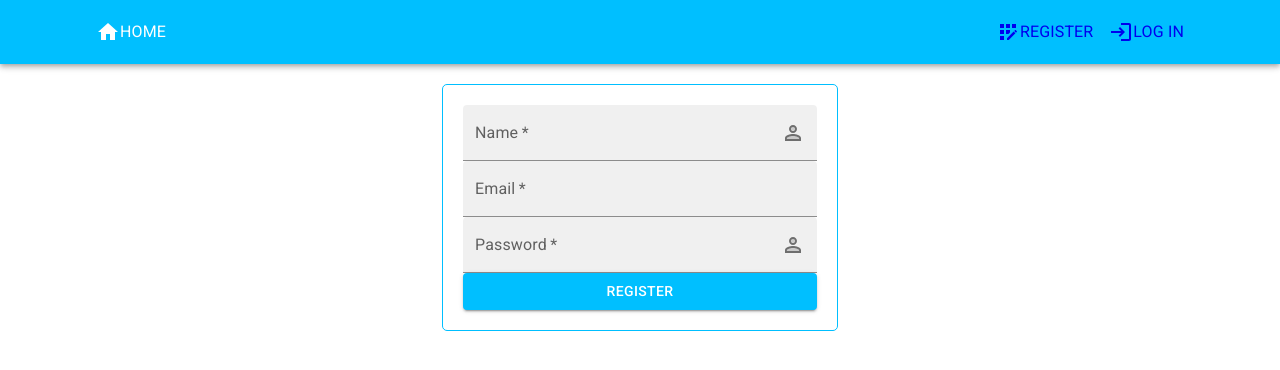
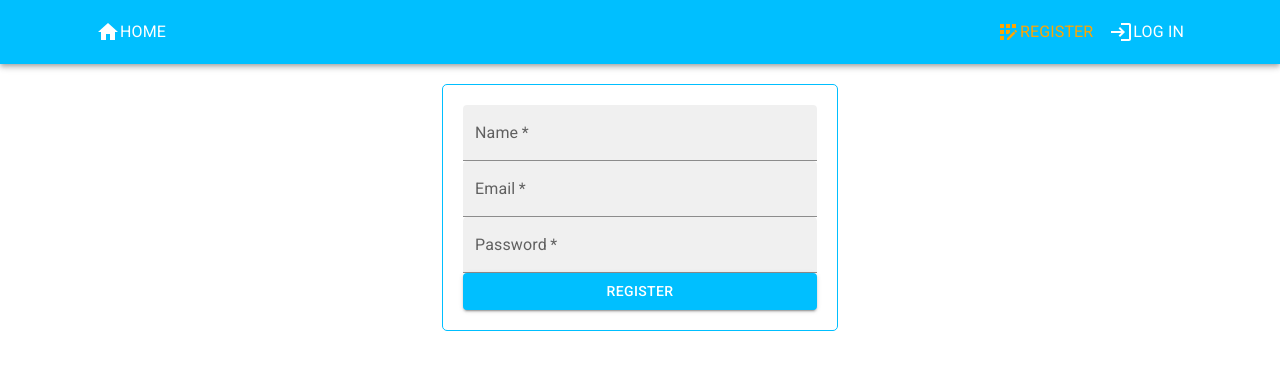
Before and after one commit to vadimvatsenko/goit-react-hw-08-phonebook, a React (Create React App) app: page /goit-react-hw-08-phonebook/register in a window 1280 px wide. Shown: the top 370 px of the page. Built offline with nearby package versions, Linux system fonts and the light colour scheme.

Commit message:
06.02.2023 08:31

```diff
--- a/package.json
+++ b/package.json
@@ -30,6 +30,7 @@
     "redux": "^4.2.0",
     "redux-persist": "^6.0.0",
     "shortid": "^2.2.16",
+    "styled-components": "^5.3.6",
     "web-vitals": "^2.1.3"
   },
   "scripts": {
--- a/src/components/navigation/Nav.js
+++ b/src/components/navigation/Nav.js
@@ -4,7 +4,8 @@ import AppRegistrationIcon from '@mui/icons-material/AppRegistration';
 import HomeIcon from '@mui/icons-material/Home';
 import LoginIcon from '@mui/icons-material/Login';
 
-import {Outlet, Link } from "react-router-dom";
+import { Outlet } from "react-router-dom";
+import { StyledLink } from './nav.styled';
 
 export default function Nav() {
     return (
@@ -15,14 +16,13 @@ export default function Nav() {
                         position="static">
                         <Container>
                             <Toolbar>
-                                <Link to="/"
-                                style={{color: 'white'}}>
+                                <StyledLink to="/">
                                     <Button color="inherit">
                                         <HomeIcon />
                                         <Typography>Home</Typography>
                                     </Button>
-                                </Link>
-                                <Link to="/register"
+                                </StyledLink>
+                                <StyledLink to="/register"
                                     style={{
                                             marginLeft: 'auto'
                                         }}>
@@ -31,14 +31,14 @@ export default function Nav() {
                                         <Typography>Register</Typography>
 
                                     </Button>
-                                </Link>
-                                <Link to="/login">
+                                </StyledLink>
+                                <StyledLink to="/login">
                                     <Button color="inherit">
                                         <LoginIcon />
-                                        <Typography>Log In</Typography>
+                                        <Typography >Log In</Typography>
 
                                     </Button>
-                                </Link>
+                                </StyledLink>
 
                             </Toolbar>
                         </Container>
--- /dev/null
+++ b/src/components/navigation/nav.styled.js
@@ -0,0 +1,10 @@
+import { NavLink } from "react-router-dom";
+import styled from "styled-components";
+
+export const StyledLink = styled(NavLink)`
+  color: white;
+
+  &.active {
+    color: orange;
+  }
+`;
--- a/src/pages/Register.js
+++ b/src/pages/Register.js
@@ -1,4 +1,4 @@
-import { TextField, Container, Button, Grid, InputAdornment } from '@mui/material';
+import { TextField, Container, Button, Box, InputAdornment } from '@mui/material';
 import PersonOutlineTwoToneIcon from '@mui/icons-material/PersonOutlineTwoTone';
 import Visibility from '@mui/icons-material/Visibility';
 import VisibilityOff from '@mui/icons-material/VisibilityOff';
@@ -39,7 +39,9 @@ export default function Register() {
     }
     return (
         <Container maxWidth="xs">
-            <Grid >
+            <Box sx={{
+                gap: '20px',
+            display: 'flex',}}>
 
                 <form onSubmit={handleSubmit}
                     style={{
@@ -51,8 +53,8 @@ export default function Register() {
 
 
                     }}
-                    >
-                    <Grid>
+                >
+
                         <TextField
                             id={nameId}
                             label="Name"
@@ -62,17 +64,10 @@ export default function Register() {
                             pattern="^[a-zA-Zа-яА-Я]+(([' -][a-zA-Zа-яА-Я ])?[a-zA-Zа-яА-Я]*)*$"
                             required
                             name="name"
-                            InputProps={{
-                                endAdornment: (
-                                    <InputAdornment position="center">
-                                        <PersonOutlineTwoToneIcon />
-                                    </InputAdornment>
-                                ),
-                            }}
 
                         />
-                    </Grid>
-                    <Grid>
+
+
                         <TextField
                             id={emailID}
                             label="Email"
@@ -82,22 +77,8 @@ export default function Register() {
                             pattern="([A-z0-9_.-]{1,})@([A-z0-9_.-]{1,}).([A-z]{2,8})"
                             required
                             name="email"
-                            endAdornment={
-              <InputAdornment position="end">
-                <IconButton
-                  aria-label="toggle password visibility"
-                  onClick={handleClickShowPassword}
-                  onMouseDown={handleMouseDownPassword}
-                  edge="end"
-                >
-                  {showPassword ? <VisibilityOff /> : <Visibility />}
-                </IconButton>
-              </InputAdornment>
-            }
-          />
+                        />
 
-                    </Grid>
-                    <Grid>
                         <TextField
                             id={passwordId}
                             label="Password"
@@ -106,24 +87,18 @@ export default function Register() {
                             fullWidth
                             required
                             name="password"
-                            InputProps={{
-                                endAdornment: (
-                                    <InputAdornment position="end">
-                                        <PersonOutlineTwoToneIcon />
-                                    </InputAdornment>
-                                ),
-                            }}
                         />
-                    </Grid>
-                    <Grid>
+
+
                         <Button variant="contained"
                             type='submit'
                             fullWidth
                         >Register</Button>
-                    </Grid>
+
                 </form>
-            </Grid>
+                </Box>
+
         </Container>
 
-    );;
+    );
 }
```
Also changed, not shown: src/components/loginForm/loginForm.js (added), 1 other file (tests, documents, lock files or other folders).
